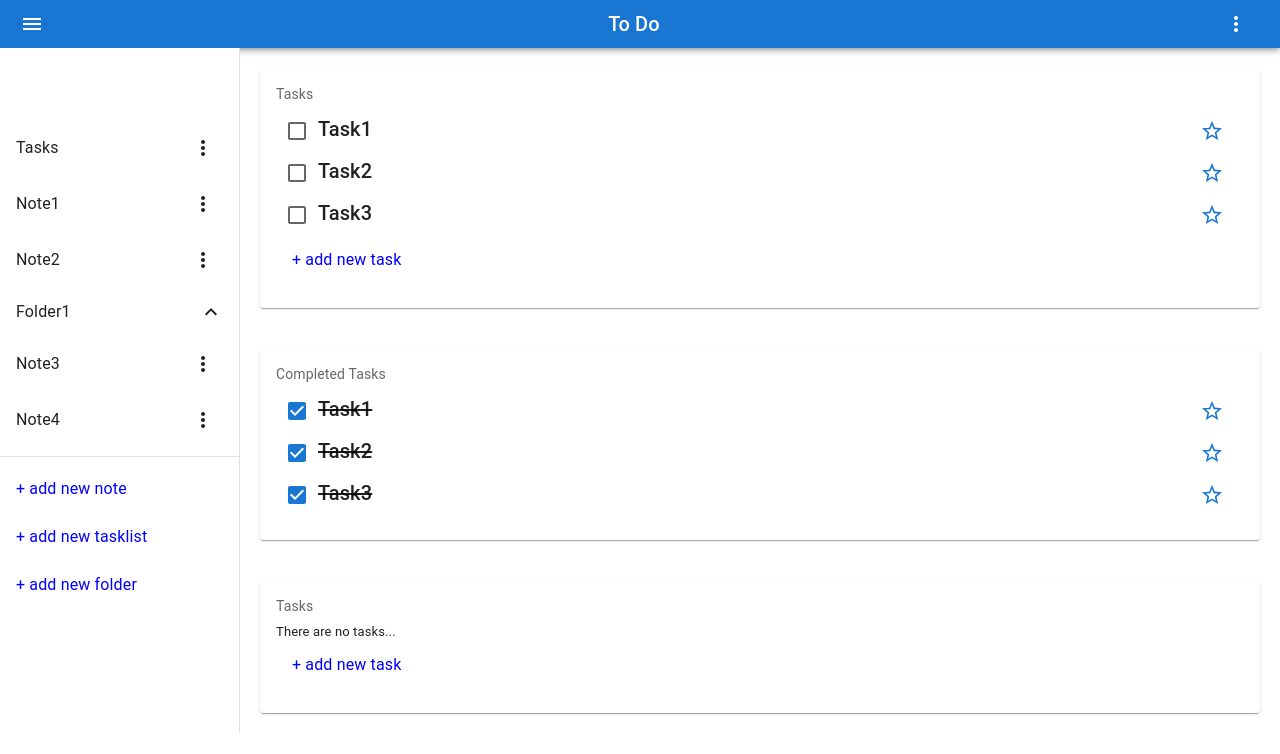
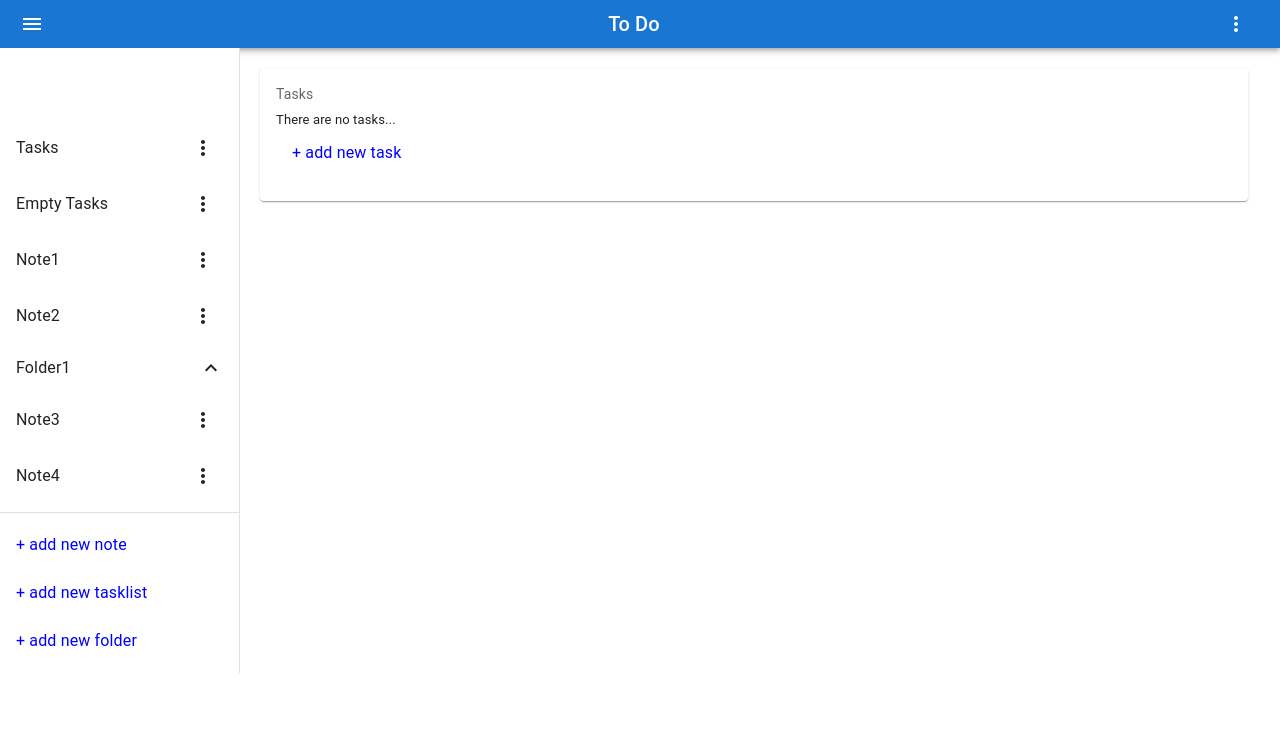
Before and after one commit to maxxlab/todolist, a React (Create React App) app: page /home in a window 1280 px wide. Both pictures are taken after a click on the button 32 px from the left and 24 px from the top of the page. Shown: the top 754 px of the page. Built offline with nearby package versions, Linux system fonts and the light colour scheme.

Commit message:
Base React Routing

```diff
--- a/package.json
+++ b/package.json
@@ -13,6 +13,7 @@
     "@types/react-dom": "^18.0.0",
     "react": "^18.2.0",
     "react-dom": "^18.2.0",
+    "react-router-dom": "^6.4.2",
     "react-scripts": "5.0.1",
     "typescript": "^4.4.2",
     "web-vitals": "^2.1.0"
--- a/src/component/App/App.css
+++ b/src/component/App/App.css
@@ -1,5 +1,159 @@
 .App {
   text-align: center;
+}
+
+a {
+  animation : none;
+    animation-delay : 0;
+    animation-direction : normal;
+    animation-duration : 0;
+    animation-fill-mode : none;
+    animation-iteration-count : 1;
+    animation-name : none;
+    animation-play-state : running;
+    animation-timing-function : ease;
+    backface-visibility : visible;
+    background : 0;
+    background-attachment : scroll;
+    background-clip : border-box;
+    background-color : transparent;
+    background-image : none;
+    background-origin : padding-box;
+    background-position : 0 0;
+    background-position-x : 0;
+    background-position-y : 0;
+    background-repeat : repeat;
+    background-size : auto auto;
+    border : 0;
+    border-style : none;
+    border-width : medium;
+    border-color : inherit;
+    border-bottom : 0;
+    border-bottom-color : inherit;
+    border-bottom-left-radius : 0;
+    border-bottom-right-radius : 0;
+    border-bottom-style : none;
+    border-bottom-width : medium;
+    border-collapse : separate;
+    border-image : none;
+    border-left : 0;
+    border-left-color : inherit;
+    border-left-style : none;
+    border-left-width : medium;
+    border-radius : 0;
+    border-right : 0;
+    border-right-color : inherit;
+    border-right-style : none;
+    border-right-width : medium;
+    border-spacing : 0;
+    border-top : 0;
+    border-top-color : inherit;
+    border-top-left-radius : 0;
+    border-top-right-radius : 0;
+    border-top-style : none;
+    border-top-width : medium;
+    bottom : auto;
+    box-shadow : none;
+    box-sizing : content-box;
+    caption-side : top;
+    clear : none;
+    clip : auto;
+    color : inherit;
+    columns : auto;
+    column-count : auto;
+    column-fill : balance;
+    column-gap : normal;
+    column-rule : medium none currentColor;
+    column-rule-color : currentColor;
+    column-rule-style : none;
+    column-rule-width : none;
+    column-span : 1;
+    column-width : auto;
+    content : normal;
+    counter-increment : none;
+    counter-reset : none;
+    cursor : auto;
+    direction : ltr;
+    display : inline;
+    empty-cells : show;
+    float : none;
+    font : normal;
+    font-family : inherit;
+    font-size : medium;
+    font-style : normal;
+    font-variant : normal;
+    font-weight : normal;
+    height : auto;
+    hyphens : none;
+    left : auto;
+    letter-spacing : normal;
+    line-height : normal;
+    list-style : none;
+    list-style-image : none;
+    list-style-position : outside;
+    list-style-type : disc;
+    margin : 0;
+    margin-bottom : 0;
+    margin-left : 0;
+    margin-right : 0;
+    margin-top : 0;
+    max-height : none;
+    max-width : none;
+    min-height : 0;
+    min-width : 0;
+    opacity : 1;
+    orphans : 0;
+    outline : 0;
+    outline-color : invert;
+    outline-style : none;
+    outline-width : medium;
+    overflow : visible;
+    overflow-x : visible;
+    overflow-y : visible;
+    padding : 0;
+    padding-bottom : 0;
+    padding-left : 0;
+    padding-right : 0;
+    padding-top : 0;
+    page-break-after : auto;
+    page-break-before : auto;
+    page-break-inside : auto;
+    perspective : none;
+    perspective-origin : 50% 50%;
+    position : static;
+    /* May need to alter quotes for different locales (e.g fr) */
+    quotes : '\201C' '\201D' '\2018' '\2019';
+    right : auto;
+    tab-size : 8;
+    table-layout : auto;
+    text-align : inherit;
+    text-align-last : auto;
+    text-decoration : none;
+    text-decoration-color : inherit;
+    text-decoration-line : none;
+    text-decoration-style : solid;
+    text-indent : 0;
+    text-shadow : none;
+    text-transform : none;
+    top : auto;
+    transform : none;
+    transform-style : flat;
+    transition : none;
+    transition-delay : 0s;
+    transition-duration : 0s;
+    transition-property : none;
+    transition-timing-function : ease;
+    unicode-bidi : normal;
+    vertical-align : baseline;
+    visibility : visible;
+    white-space : normal;
+    widows : 0;
+    width : auto;
+    word-spacing : normal;
+    z-index : auto;
+    /* basic modern patch */
+    all: initial;
+    all: unset;
 }
 
 .App-logo {
--- a/src/component/App/App.tsx
+++ b/src/component/App/App.tsx
@@ -2,7 +2,7 @@ import React from 'react';
 import './App.css';
 import Header from '../Header/Header';
 import Navbar from '../Navbar/Navbar';
-
+import { Routes, Route, Link } from 'react-router-dom';
 
 function App() {
   const [open, setOpen] = React.useState(false);
--- a/src/component/List_Item/List_Item.tsx
+++ b/src/component/List_Item/List_Item.tsx
@@ -6,25 +6,35 @@ import Collapse from '@mui/material/Collapse';
 import List from '@mui/material/List';
 import Menu from '../Menu/Menu';
 
-export default function ListItem(){
+import { Link } from 'react-router-dom';
+
+export default function ListItem() {
     const [open, setOpen] = React.useState(true);
 
     const handleClick = () => {
         setOpen(!open);
     };
-  return(
+    return (
         <>
+            <Link to="/tasks">
                 <ListItemButton>
                     <ListItemText primary="Tasks" />
-                <Menu option={'task'}/>
+                    <Menu option={'task'} />
                 </ListItemButton>
+            </Link>
+            <Link to="/home">
+                <ListItemButton>
+                    <ListItemText primary="Empty Tasks" />
+                    <Menu option={'task'} />
+                </ListItemButton>
+            </Link>
             <ListItemButton>
                 <ListItemText primary="Note1" />
-                <Menu option={'task'}/>
+                <Menu option={'task'} />
             </ListItemButton>
             <ListItemButton>
                 <ListItemText primary="Note2" />
-                <Menu option={'task'}/>
+                <Menu option={'task'} />
             </ListItemButton>
             <ListItemButton onClick={handleClick}>
                 <ListItemText primary="Folder1" />
@@ -34,11 +44,11 @@ export default function ListItem(){
                 <List component="div" disablePadding>
                     <ListItemButton>
                         <ListItemText primary="Note3" />
-                    <Menu option={'task'}/>
+                        <Menu option={'task'} />
                     </ListItemButton>
                     <ListItemButton>
                         <ListItemText primary="Note4" />
-                    <Menu option={'task'}/>
+                        <Menu option={'task'} />
                     </ListItemButton>
                 </List>
             </Collapse>
--- a/src/component/Main/Main.tsx
+++ b/src/component/Main/Main.tsx
@@ -2,7 +2,11 @@ import TaskCard from '../TaskCard/TaskCard';
 import CompleteTaskCards from '../TaskCard/CompleteTaskCards';
 import EmptyTaskCard from '../TaskCard/EmptyTaskCard';
 
-export default function Main() {
+type MainProps = {
+  children: React.ReactNode;
+};
+
+export default function Main(props: MainProps) {
   return (
     <div style={{
       display: "flex",
@@ -10,9 +14,8 @@ export default function Main() {
       width:"100%",
       height: "100%"
      }}>
-      <TaskCard />
-      <CompleteTaskCards/>
-      <EmptyTaskCard/>
+      {props.children}
+
     </div>
   );
 }
--- a/src/component/Navbar/Navbar.tsx
+++ b/src/component/Navbar/Navbar.tsx
@@ -1,11 +1,17 @@
-import { styled} from '@mui/material/styles';
+import { styled } from '@mui/material/styles';
 import MuiDrawer from '@mui/material/Drawer';
-import {Box, Toolbar} from '@mui/material';
+import { Box, Toolbar } from '@mui/material';
 import List from '@mui/material/List';
 import Main from '../Main/Main';
 import ListItem from '../List_Item/List_Item';
 import Divider from '@mui/material/Divider';
-import CreateNewNote from '../CreateNewNote/CreateNewNote'
+import CreateNewNote from '../CreateNewNote/CreateNewNote';
+
+import { Routes, Route, Link } from 'react-router-dom';
+import TaskCard from '../TaskCard/TaskCard';
+import EmptyTaskCard from '../TaskCard/EmptyTaskCard';
+import CompletedTaskCard from '../TaskCard/CompleteTaskCards';
+
 const drawerWidth: number = 240;
 
 const Drawer = styled(MuiDrawer, { shouldForwardProp: (prop) => prop !== 'open' })(
@@ -30,11 +36,11 @@ const Drawer = styled(MuiDrawer, { shouldForwardProp: (prop) => prop !== 'open'
     },
   }),
 );
-  interface Data{
-    openNavbar:boolean;
+interface Data {
+  openNavbar: boolean;
 }
-  export default function Navbar({openNavbar}:Data){
-    return(
+export default function Navbar({ openNavbar }: Data) {
+  return (
     <>
       <Box sx={{ display: 'flex' }}>
         <Drawer variant="permanent" open={openNavbar}>
@@ -55,7 +61,13 @@ const Drawer = styled(MuiDrawer, { shouldForwardProp: (prop) => prop !== 'open'
             <CreateNewNote></CreateNewNote>
           </List>
         </Drawer>
-          <Main/>
+        <Main >
+          <Routes>
+            <Route path="/home" element={<EmptyTaskCard />} />
+            <Route path="/tasks" element={<><TaskCard /><CompletedTaskCard /></>} />
+          </Routes>
+        </Main>
+
       </Box>
     </>
   );
--- a/src/component/TaskCard/CompleteTaskCards.tsx
+++ b/src/component/TaskCard/CompleteTaskCards.tsx
@@ -2,20 +2,17 @@ import Card from '@mui/material/Card';
 import CardContent from '@mui/material/CardContent';
 import Typography from '@mui/material/Typography';
 import Box from '@mui/material/Box';
-import Task from "../Task/Task";
-import ListItemButton from '@mui/material/ListItemButton';
-import ListItemText from '@mui/material/ListItemText';
 import CompletedTask from '../Task/CompletedTask';
 export default function CompletedTaskCard() {
 
   return (
     <div style={{
-      width: "100%",
+      width: "95%",
       minWidth: 50,
-      margin: 20,
+      padding: 20,
       position: "inherit"
     }}>
-      <Card sx={{marginRight: 5}}>
+      <Card sx={{}}>
         <CardContent>
           <Typography sx={{ fontSize: 14 }} color="text.secondary" gutterBottom>
             Completed Tasks
--- a/src/component/TaskCard/EmptyTaskCard.tsx
+++ b/src/component/TaskCard/EmptyTaskCard.tsx
@@ -9,12 +9,12 @@ export default function EmptyTaskCard() {
 
   return (
     <div style={{
-      width: "100%",
+      width: "95%",
       minWidth: 50,
-      margin: 20,
+      padding: 20,
       position: "inherit"
     }}>
-      <Card sx={{ marginRight: 5 }}>
+      <Card sx={{}}>
         <CardContent>
           <Typography sx={{ fontSize: 14 }} color="text.secondary" gutterBottom>
             Tasks
--- a/src/component/TaskCard/TaskCard.tsx
+++ b/src/component/TaskCard/TaskCard.tsx
@@ -9,12 +9,12 @@ export default function TaskCard() {
 
   return (
     <div style={{
-      width: "100%",
+      width: "95%",
       minWidth: 50,
-      margin: 20,
+      padding: 20,
       position: "inherit"
     }}>
-      <Card sx={{marginRight: 5}}>
+      <Card sx={{}}>
         <CardContent>
           <Typography sx={{ fontSize: 14 }} color="text.secondary" gutterBottom>
             Tasks
--- a/src/index.tsx
+++ b/src/index.tsx
@@ -1,5 +1,6 @@
 import React from 'react';
 import ReactDOM from 'react-dom/client';
+import { BrowserRouter } from 'react-router-dom';
 import './index.css';
 import App from './component/App/App';
 import reportWebVitals from './reportWebVitals';
@@ -9,7 +10,9 @@ const root = ReactDOM.createRoot(
 );
 root.render(
   <React.StrictMode>
-    <App />
+    <BrowserRouter>
+      <App />
+    </BrowserRouter>
   </React.StrictMode>
 );
 
```
Also changed, not shown: 1 other file (tests, documents, lock files or other folders). Lines whose indentation alone changed are shown as unchanged.
